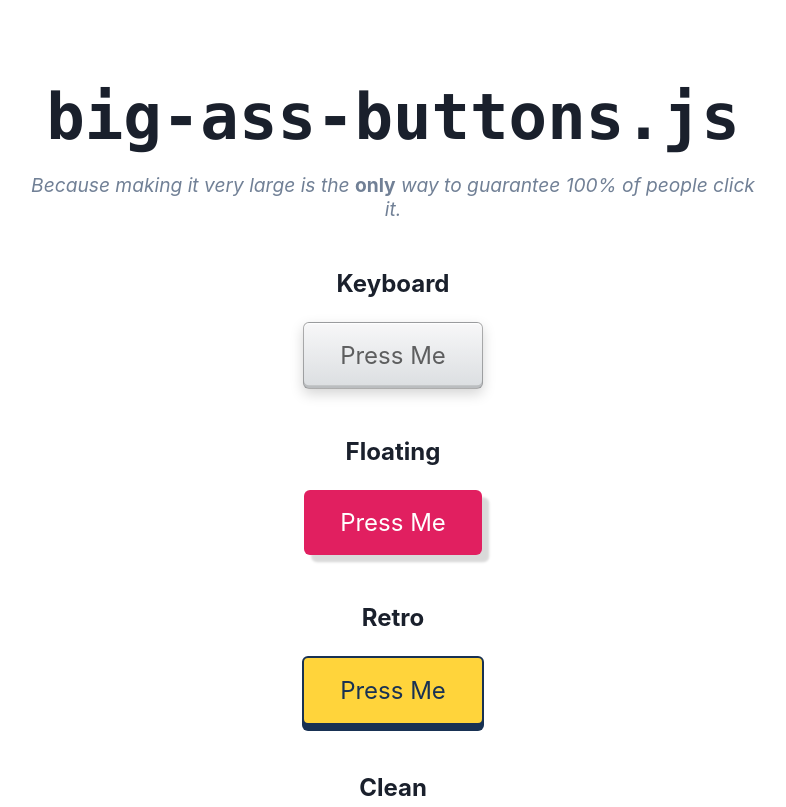
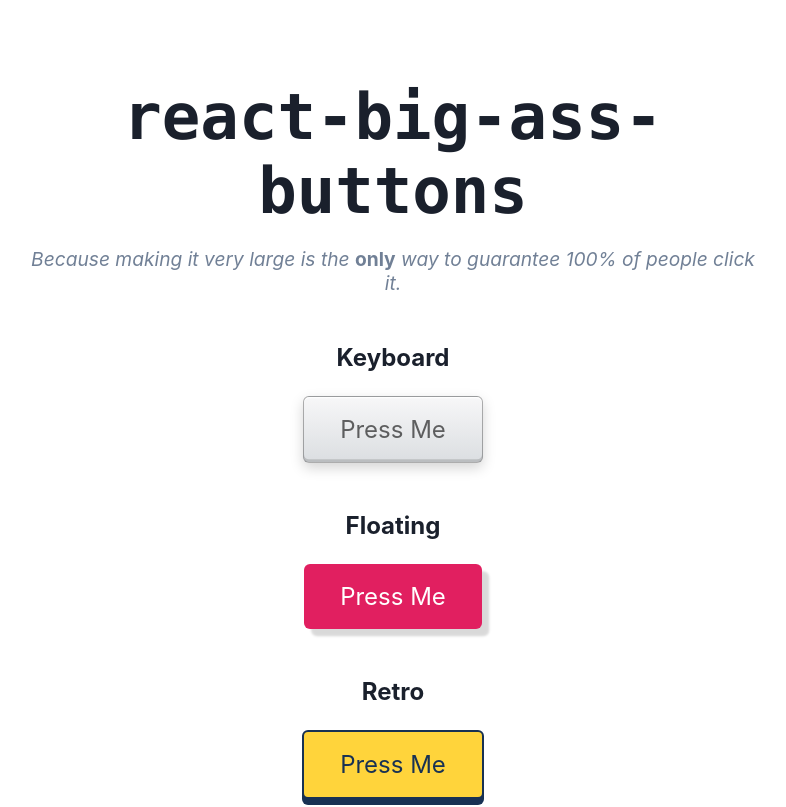
Before and after one commit to ncarchedi/big-ass-buttons.js, a Next.js app: page / in a window 1280 px wide. Shown: the top 807 px of the page, without its empty margins (247-1033 px from the left). Built offline with nearby package versions, Linux system fonts and the light colour scheme.

Commit message:
a few more tweaks

```diff
--- a/src/pages/index.js
+++ b/src/pages/index.js
@@ -10,7 +10,7 @@ export default function Home() {
       </Head>
 
       <main className="main">
-        <h1 className="title">big-ass-buttons.js</h1>
+        <h1 className="title">react-big-ass-buttons</h1>
 
         <p className="tagline">
           Because making it very large is the{" "}
```
Also changed, not shown: 1 other file (tests, documents, lock files or other folders).
